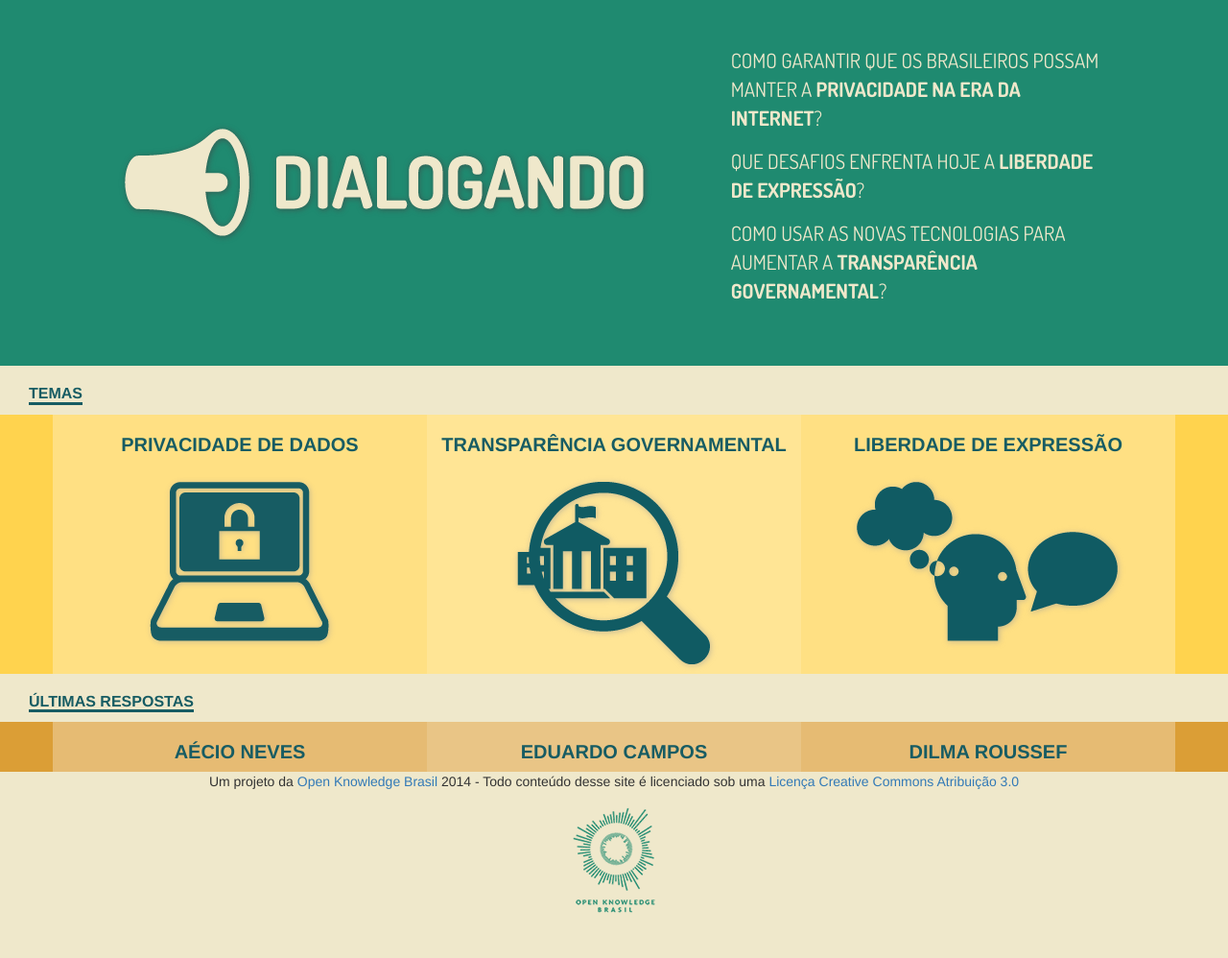
After one commit to okfn-brasil/dialogando, a Flask app: template trombone/templates/root.html in a window 1280 px wide. The commit adds this page. Shown: the whole page at 96% size. Run offline with Flask 2, Linux system fonts and the light colour scheme; the template is opened without the code that fills it, so the values that code supplies are empty; some libraries are stand-ins or nearby versions.

Commit message:
Adding template to home

```diff
--- a/trombone/__init__.py
+++ b/trombone/__init__.py
@@ -44,7 +44,7 @@ if not admin_user:
 admin.init_app(app)
 
 # Add routes
-app.add_url_rule("/", "root", main.root, methods=['GET'])
+app.add_url_rule("/", "root", main.main, methods=['GET'])
 
 # Admin interface
 app.add_url_rule("/login", "login", user.login, methods=['POST', 'GET'])
--- a/trombone/main/__init__.py
+++ b/trombone/main/__init__.py
@@ -2,3 +2,6 @@ from flask import request, flash, redirect, render_template
 
 def root():
     return render_template('soon.html')
+
+def main():
+    return render_template('root.html')
--- /dev/null
+++ b/trombone/static/css/main.css
@@ -0,0 +1,216 @@
+body {
+    background-color: #EFE8CB;
+}
+
+.logo {
+    max-width: 100%;
+    height: auto;
+}
+
+.jumbotron.header {
+    background-color: #1F8A70;
+    margin-bottom: 0;
+}
+
+.jumbotron.main {
+    background-color: #fff;
+    margin-bottom: 0;
+    margin-top: 0;
+    font-family: 'Open Sans', sans-serif;
+    font-size: 18px;
+}
+
+.cont-row {
+    font-family: 'Open Sans', sans-serif;
+    font-size: 18px;
+}
+
+.themes {
+    background-color: #FFD34E;
+}
+
+.answers {
+    background-color: #DB9E36;
+}
+
+.cont-row div.row {
+}
+
+.row h1 {
+    color: #175C63;
+    font-size: 20px;
+    text-transform: uppercase;
+    font-weight: bold;
+}
+
+div.area-title.row {
+    padding-left: 30px;
+}
+
+.area-title.row h2 {
+    color: #175C63;
+    font-size: 16px;
+    text-transform: uppercase;
+    font-weight: bold;
+    border-bottom: 3px solid #175C63;
+    display: inline-block;
+}
+
+
+.row-centered {
+    text-align:center;
+}
+.col-centered {
+    display:inline-block;
+    float:none;
+    /* reset the text-align */
+    text-align:left;
+    /* inline-block space fix */
+    margin-right:-4px;
+}
+
+.theme-1 {
+    background-color: #FFE083;
+}
+
+.theme-2 {
+    background-color: #FFE595;
+}
+
+.theme-3 {
+    background-color: #FFE083;
+}
+
+.answer-1 {
+    background-color: #E6BB73;
+}
+
+.answer-2 {
+    background-color: #E9C586;
+}
+
+.answer-3 {
+    background-color: #E6BB73;
+}
+
+.img-logo {
+    margin-top: 20px;
+    text-align: center;
+}
+
+.jumbotron.footer {
+    background-color: #EFE8CB;
+    color: #000;
+    font-family: 'Open Sans', sans-serif;
+    font-size: 14px;
+    padding-top: 20px;
+}
+
+.jumbotron.footer a, a:hover, a:visited {
+    color: #444;
+}
+
+.jumbotron.attribution {
+    background-color: #EFE8CB;
+    text-align: center;
+    padding-bottom: 0;
+    padding-top: 0;
+}
+
+.jumbotron.wait {
+    background-color: #FFD34E;
+    font-family: 'Dosis', sans-serif;
+    text-transform: uppercase;
+    color: #474744;
+    font-size: 35px;
+    font-weight: bold;
+    text-shadow: 2px 2px rgba(68, 68, 68, 0.6);
+    padding-top: 10px;
+    padding-bottom: 10px;
+    text-align: center;
+}
+
+.centered {
+    margin-left: auto;
+    margin-right: auto;
+    text-align: center;
+}
+
+.header-text {
+    font-family: 'Dosis', sans-serif;
+    text-transform: uppercase;
+    font-size: 21px;
+    color: #EFE8CB;
+}
+
+/* vertical alignment styles */
+.col-top {
+    vertical-align:top;
+}
+.col-middle {
+    vertical-align:middle;
+}
+.col-bottom {
+    vertical-align:bottom;
+}
+
+/* fix firefox responsive images */
+.img-responsive {
+    width: 100%
+}
+
+/* columns of same height styles */
+.container-xs-height {
+    display:table;
+    padding-left:0px;
+    padding-right:0px;
+}
+.row-xs-height {
+    display:table-row;
+}
+.col-xs-height {
+    display:table-cell;
+    float:none;
+}
+@media (min-width: 768px) {
+    .container-sm-height {
+        display:table;
+        padding-left:0px;
+        padding-right:0px;
+    }
+    .row-sm-height {
+        display:table-row;
+    }
+    .col-sm-height {
+        display:table-cell;
+        float:none;
+    }
+}
+@media (min-width: 992px) {
+    .container-md-height {
+        display:table;
+        padding-left:0px;
+        padding-right:0px;
+    }
+    .row-md-height {
+        display:table-row;
+    }
+    .col-md-height {
+        display:table-cell;
+        float:none;
+    }
+}
+@media (min-width: 1200px) {
+    .container-lg-height {
+        display:table;
+        padding-left:0px;
+        padding-right:0px;
+    }
+    .row-lg-height {
+        display:table-row;
+    }
+    .col-lg-height {
+        display:table-cell;
+        float:none;
+    }
+}
--- a/trombone/templates/base.html
+++ b/trombone/templates/base.html
@@ -1,133 +1,59 @@
-<!doctype html>
-<!-- paulirish.com/2008/conditional-stylesheets-vs-css-hacks-answer-neither/ -->
-<!--[if lt IE 7]> <html class="no-js ie6 oldie" lang="en"> <![endif]-->
-<!--[if IE 7]>    <html class="no-js ie7 oldie" lang="en"> <![endif]-->
-<!--[if IE 8]>    <html class="no-js ie8 oldie" lang="en"> <![endif]-->
-<!-- Consider adding an manifest.appcache: h5bp.com/d/Offline -->
-<!--[if gt IE 8]><!--> <html class="no-js" lang="en"> <!--<![endif]-->
+<!DOCTYPE html>
+<html lang="pt-br">
   <head>
     <meta charset="utf-8">
+    <meta http-equiv="X-UA-Compatible" content="IE=edge">
+    <meta name="viewport" content="width=device-width, initial-scale=1">
+    <title>Dialogando</title>
 
-  <!-- Use the .htaccess and remove these lines to avoid edge case issues.
-       More info: h5bp.com/b/378 -->
-  <meta http-equiv="X-UA-Compatible" content="IE=edge,chrome=1">
+    <!-- Favicon -->
+    <link rel="shortcut icon"  href="/static/img/dial-favicon.ico" />
 
-  <title>{% block title %}{% endblock %}</title>
-  <meta name="description" content="">
-  <meta name="author" content="">
+    <!-- Bootstrap -->
+    <link rel="stylesheet" href="//maxcdn.bootstrapcdn.com/bootstrap/3.2.0/css/bootstrap.min.css">
+    <link rel="stylesheet" href="/static/css/main.css">
 
-  <!-- Mobile viewport optimized: j.mp/bplateviewport -->
-  <meta name="viewport" content="width=device-width,initial-scale=1">
+    <!-- HTML5 Shim and Respond.js IE8 support of HTML5 elements and media queries -->
+    <!-- WARNING: Respond.js doesn't work if you view the page via file:// -->
+    <!--[if lt IE 9]>
+      <script src="https://oss.maxcdn.com/html5shiv/3.7.2/html5shiv.min.js"></script>
+      <script src="https://oss.maxcdn.com/respond/1.4.2/respond.min.js"></script>
+    <![endif]-->
 
-  <!-- Place favicon.ico and apple-touch-icon.png in static dir for Flask -->
-  <link rel="shortcut icon" href="/static/favicon.ico">
-  <link rel="apple-touch-icon" href="/static/apple-touch-icon.png">
-
-  <!-- CSS: implied media=all -->
-  <!-- CSS concatenated and minified via ant build script-->
-  <link rel="stylesheet" href="/static/css/bootstrap.min.css">
-  <link rel="stylesheet" href="/static/css/bootstrap-responsive.min.css">
-  <link rel="stylesheet" href="/static/css/style.css">
-  <link rel="stylesheet" href="/static/css/outer.css">
-  <link rel="stylesheet" href="http://code.jquery.com/ui/1.10.3/themes/smoothness/jquery-ui.css"">
-  <!-- end CSS-->
-
-
-  <!-- All JavaScript at the bottom, except for Modernizr
-       For optimal performance, use a custom Modernizr build: www.modernizr.com/download/ -->
-  <script>window.jQuery || document.write('<script src="/static/js/libs/jquery.min.js"><\/script>')</script>
-  <script src="http://code.jquery.com/ui/1.10.3/jquery-ui.js"></script>
-  <script src="/static/js/libs/modernizr-2.0.6.min.js"></script>
-    <!--Fonts from Google"s Web font directory at http://google.com/webfonts -->
-    <link href='http://fonts.googleapis.com/css?family=Quicksand:300,400' rel='stylesheet' type='text/css'>
-    <link href='http://fonts.googleapis.com/css?family=Open+Sans:400,300' rel='stylesheet' type='text/css'>
-    <link href="http://fonts.googleapis.com/css?family=PT+Serif:regular,italic,bold,bolditalic" rel="stylesheet" type="text/css">
-    <link href="http://fonts.googleapis.com/css?family=PT+Sans:regular,italic,bold,bolditalic" rel="stylesheet" type="text/css">
+    <!-- Google Fonts -->
+    <link href='http://fonts.googleapis.com/css?family=Dosis:400,600,700' rel='stylesheet' type='text/css'>
+    <link href='http://fonts.googleapis.com/css?family=Open+Sans:400,700,400italic' rel='stylesheet' type='text/css'>
   </head>
-
   <body>
-
-        {% with messages = get_flashed_messages() %}
-         {% if messages %}
-        <div class="row-fluid">
-            <div class="span4 offset4">
-            {% for message in messages %}
-                <div class="alert alert-block alert-error fade in">
-                    <a class="close" data-dismiss="alert" href="#">×</a>
-                      {{ message }}
+    <div class="jumbotron header">
+        <div class="row row-md-height">
+            <div class="col-md-6 col-md-height col-middle">
+            <img class="logo" src="/static/img/logo-soon.png">
             </div>
-            {% endfor %}
-            </div>
-        </div>
-          {% endif %}
-       {% endwith %}
-
-    <div class="navbar navbar-fixed-top">
-      <div class="navbar-inner">
-        <div class="container">
-          <a class="btn btn-navbar" data-toggle="collapse" data-target=".nav-collapse">
-            <span class="icon-bar"></span>
-            <span class="icon-bar"></span>
-            <span class="icon-bar"></span>
-          </a>
-          <a class="brand" href="#"> Dialogando </a>
-          <div class="nav-collapse">
-            <ul class="nav nav-pills">
-            </ul>
-          </div><!--/.nav-collapse -->
-          <ul class="nav pull-right">
-          </ul>
+            <div class="header-text col-md-4 col-md-height col-middle">
+            <p/>
+            Como garantir que os brasileiros possam manter a <b>privacidade na era da internet</b>?
+            <p/>
+            Que desafios enfrenta hoje a <b>liberdade de expressão</b>?
+            <p/>
+            Como usar as novas tecnologias para aumentar a <b>transparência governamental</b>?
             </div>
         </div>
     </div>
-
-    <div id="container">
-        <header>
-            {% block header %}{% endblock %}
-        </header>
-
-        <div id="main" role="main">
-            <div class="row-fluid">
-            {% block main %}{% endblock %}
+    <div class="content">
+        {% block content %}{% endblock %}
+    </div>
+    <div class="jumbotron attribution">
+        <div class="centered">
+                Um projeto da <a href="http://br.okfn.org/">Open Knowledge Brasil </a> 2014 - Todo conteúdo desse site é licenciado sob uma <a href="http://creativecommons.org/licenses/by/3.0/br">Licença Creative Commons Atribuição 3.0 </a>
+                <br/>
+                <a href="http://br.okfn.org/"><img src="/static/img/logo_OKBr_rodape.png"></a>
         </div>
     </div>
 
-        <footer>
-            {% block footer %}{% endblock %}
-        </footer>
-    </div> <!-- end of #container -->
-
-
-    <!-- JavaScript at the bottom for fast page loading -->
-
-    <!-- Grab Google CDN's jQuery, with a protocol relative URL; fall back to local if offline -->
-    <script src="//ajax.googleapis.com/ajax/libs/jquery/1.7.1/jquery.min.js"></script>
-    <script defer src="/static/js/libs/bootstrap.min.js"></script>
-
-    <!-- scripts concatenated and minified via ant build script-->
-    <script defer src="/static/js/plugins.js"></script>
-    <script defer src="/static/js/script.js"></script>
-    <!-- end scripts-->
-
-
-    <!-- Change UA-XXXXX-X to be your site's ID -->
-    <script>
-    window._gaq = [['_setAccount','UAXXXXXXXX1'],['_trackPageview'],['_trackPageLoadTime']];
-    Modernizr.load({
-      load: ('https:' == location.protocol ? '//ssl' : '//www') + '.google-analytics.com/ga.js'
-    });
-    </script>
-
-    <script>
-    {% block script %}{% endblock %}
-    </script>
-
-    <!-- Prompt IE 6 users to install Chrome Frame. Remove this if you want to support IE 6.
-       chromium.org/developers/how-tos/chrome-frame-getting-started -->
-    <!--[if lt IE 7 ]>
-    <script src="//ajax.googleapis.com/ajax/libs/chrome-frame/1.0.3/CFInstall.min.js"></script>
-    <script>window.attachEvent('onload',function(){CFInstall.check({mode:'overlay'})})</script>
-    <![endif]-->
-
+    <!-- jQuery (necessary for Bootstrap's JavaScript plugins) -->
+    <script src="https://ajax.googleapis.com/ajax/libs/jquery/1.11.1/jquery.min.js"></script>
+    <!-- Include all compiled plugins (below), or include individual files as needed -->
+    <script src="//maxcdn.bootstrapcdn.com/bootstrap/3.2.0/js/bootstrap.min.js"></script>
   </body>
 </html>
--- a/trombone/templates/question.html
+++ b/trombone/templates/question.html
@@ -1,4 +1,4 @@
-{% extends "base.html" %}
+{% extends "question_base.html" %}
 
 {% block title %}Pergunta{% endblock %}
 
--- /dev/null
+++ b/trombone/templates/root.html
@@ -0,0 +1,58 @@
+{% extends "base.html" %}
+
+{% block content %}
+
+    <div class="area-title row">
+        <div class="col-md-2">
+        <h2>Temas</h2>
+        </div>
+    </div>
+
+    <div class="themes">
+        <div class="container container-md-height">
+            <div class="row row-md-height">
+                <div class="col-md-4 col-md-height theme-1 centered col-top">
+                    <h1>Privacidade de dados</h1>
+                    <div class="img-logo">
+                        <img src="/static/img/priv.png">
+                    </div>
+                </div>
+                <div class="col-md-4 col-md-height theme-2 centered col-top">
+                    <h1>Transparência governamental</h1>
+                    <div class="img-logo">
+                        <img src="/static/img/glass.png">
+                    </div>
+                </div>
+                <div class="col-md-4 col-md-height theme-3 centered col-top">
+                    <h1>Liberdade de expressão</h1>
+                    <div class="img-logo">
+                        <img src="/static/img/think-talk.png">
+                    </div>
+                </div>
+            </div>
+        </div>
+    </div>
+
+    <div class="area-title row">
+        <div class="col-md-2">
+        <h2>Últimas respostas</h2>
+        </div>
+    </div>
+
+    <div class="answers">
+        <div class="container container-md-height">
+            <div class="row row-md-height">
+                <div class="col-md-4 col-md-height answer-1 centered col-top">
+                    <h1>Aécio Neves</h1>
+                </div>
+                <div class="col-md-4 col-md-height answer-2 centered col-top">
+                    <h1>Eduardo Campos</h1>
+                </div>
+                <div class="col-md-4 col-md-height answer-3 centered col-top">
+                    <h1>Dilma Roussef</h1>
+                </div>
+            </div>
+        </div>
+    </div>
+
+{% endblock %}
```
Also changed, not shown: trombone/templates/question_base.html (added, +133 -0 lines), trombone/static/img/priv.png (added). Lines whose indentation alone changed are shown as unchanged.
